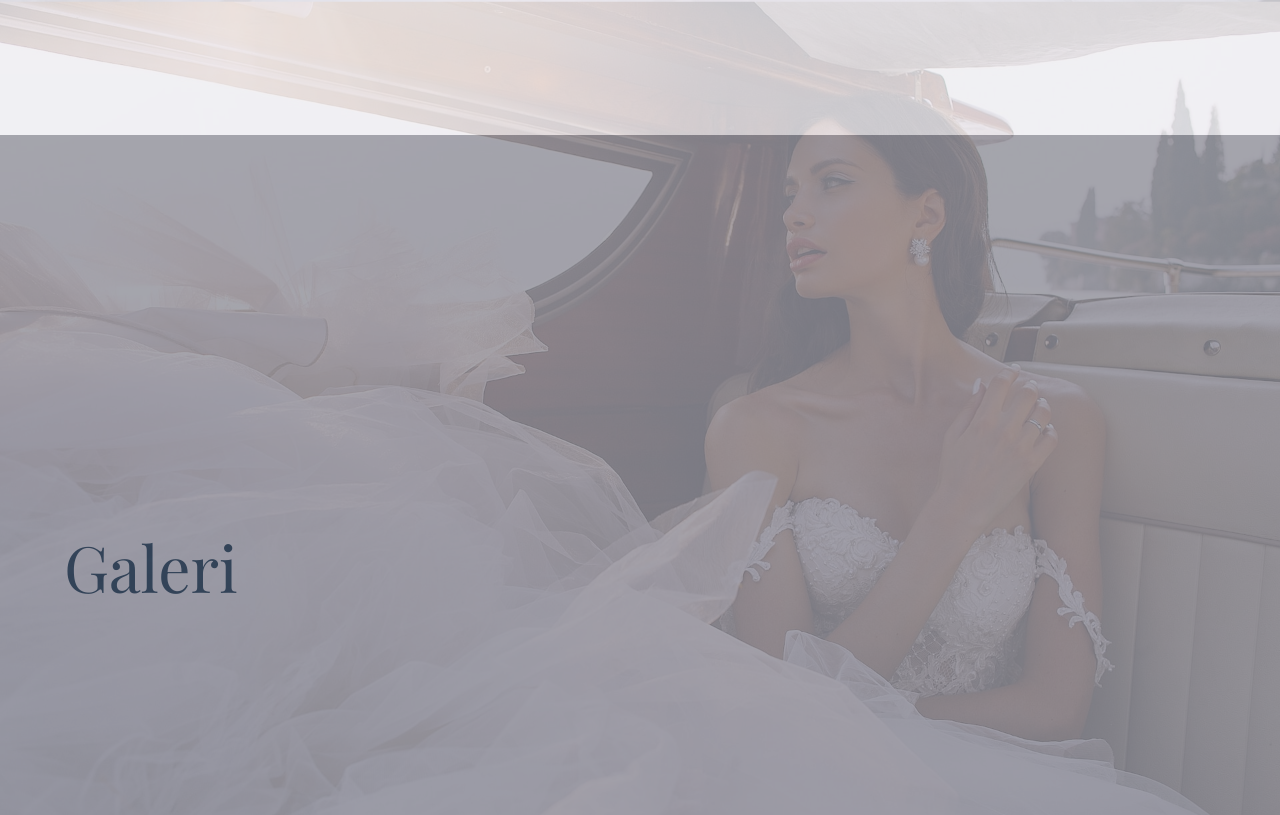
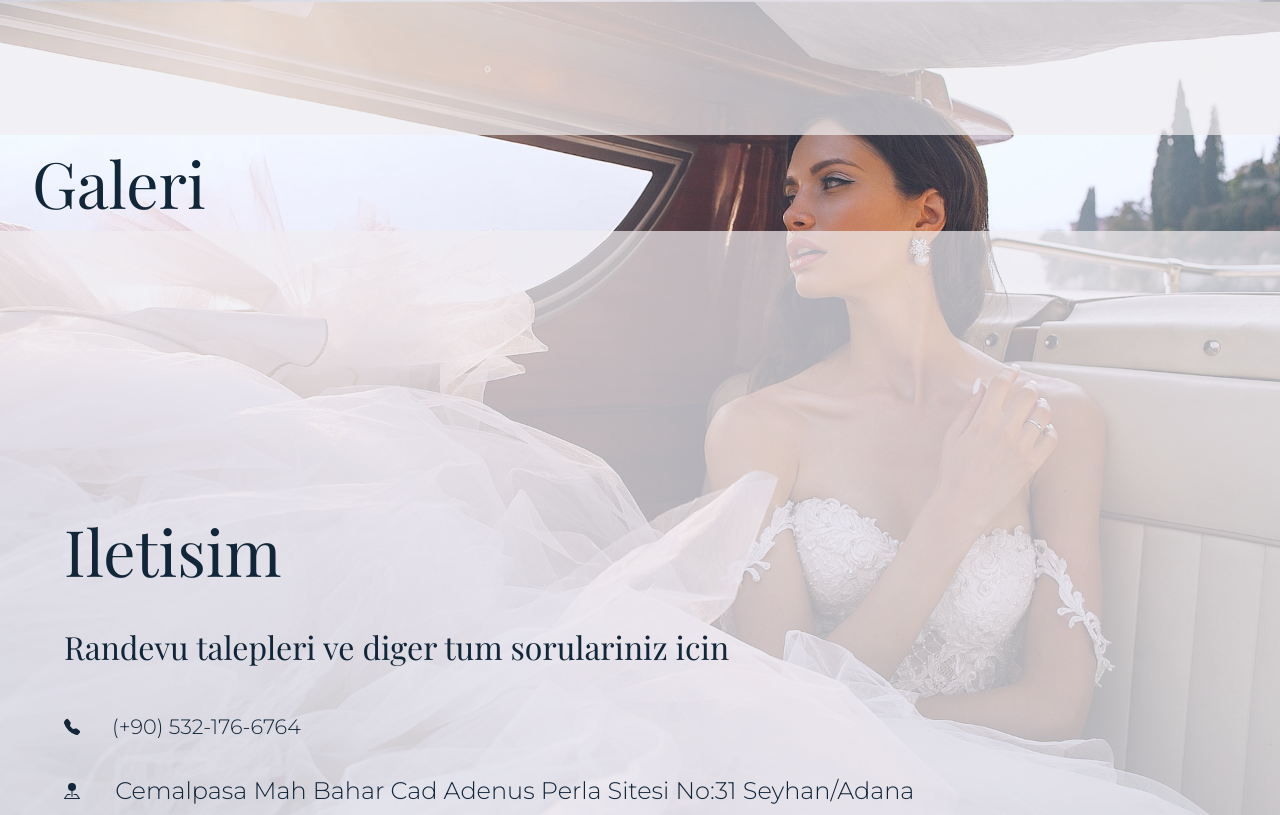
Before and after one commit to Cetins/needle, a React (Vite) app: page / in a window 1280 px wide. Shown: the part 1705-2520 px from the top of the page. Built offline with nearby package versions, Linux system fonts and the light colour scheme.

Commit message:
gray-container changed as gallery-container,styled

```diff
--- a/src/App.css
+++ b/src/App.css
@@ -35,8 +35,7 @@
     padding: 3rem;
 }
 
-.light-container, .gray-container {
-    opacity: .8;
+.light-container, .gallery-container {
     padding: 2rem;
     display: flex;
     flex-direction: column;
@@ -44,12 +43,15 @@
     height: 50rem;
 }
 .light-container {
-    background-color: var(--light);
+    background-color: var(--accent-light);
 }
 
-.gray-container {
+.gallery-container {
     background-color: var(--accent-gray);
+    display: flex;
+    align-items: center;
 }
+
 #nav-bar {
     background-color: var(--light);
     opacity: .8;
--- a/src/index.css
+++ b/src/index.css
@@ -1,9 +1,9 @@
 :root {
   --dark: #12263A;
   --light: #F1EEF1;
-  --accent-light: #D9888B;
+  --accent-light: #F1EEF1b4;;
   --accent-dark: #ed373d;
-  --accent-gray: #919098;
+  --accent-gray: #919098b4;
 
   font-family: Helvetica, Arial, sans-serif;
   font-size: 16px;
```
